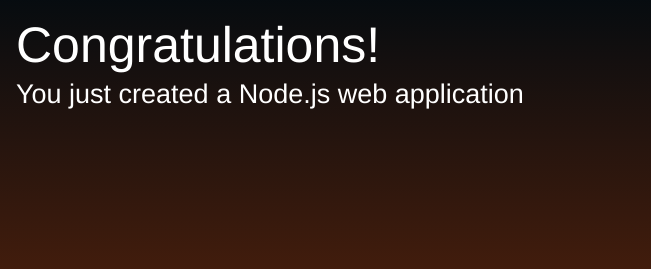
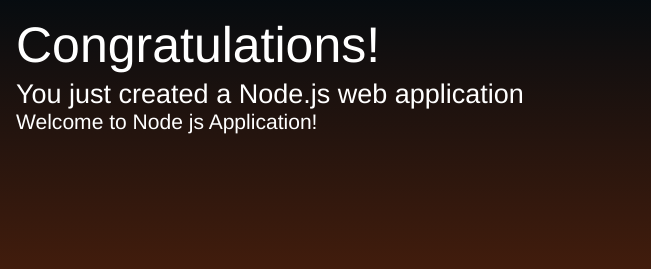
Before and after one commit to Priygupt13/MusicApp, a website: page public/index.html in a window 1280 px wide. Shown: the part 265-534 px from the top of the page, 629-1280 px from the left. Drawn offline with Linux system fonts and the light colour scheme.

Commit message:
Update index.html

```diff
--- a/public/index.html
+++ b/public/index.html
@@ -60,6 +60,7 @@
             <div class="text">
                 <h1>Congratulations!</h1>
                 <h2>You just created a Node.js web application</h2>
+                 <h3>Welcome to Node js Application!</h3>
             </div>
         </div>
     </div>
```
